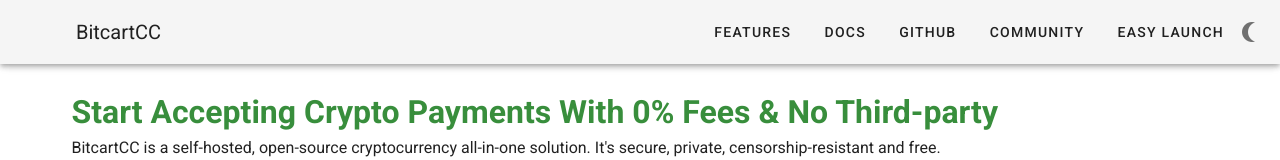
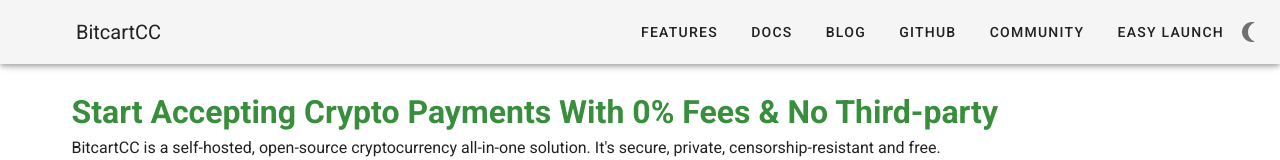
Before and after one commit to bitcart/bitcart-site, a Nuxt app: page / in a window 1280 px wide. Shown: the top 160 px of the page. Built offline with nearby package versions, Linux system fonts and the light colour scheme.

Commit message:
Added blog link

```diff
--- a/layouts/default.vue
+++ b/layouts/default.vue
@@ -77,6 +77,11 @@
           external: true
         },
         {
+          text: 'Blog',
+          to: 'https://blog.bitcartcc.com',
+          external: true
+        },
+        {
           text: 'Github',
           to: 'https://github.com/bitcartcc/bitcart',
           external: true
```
